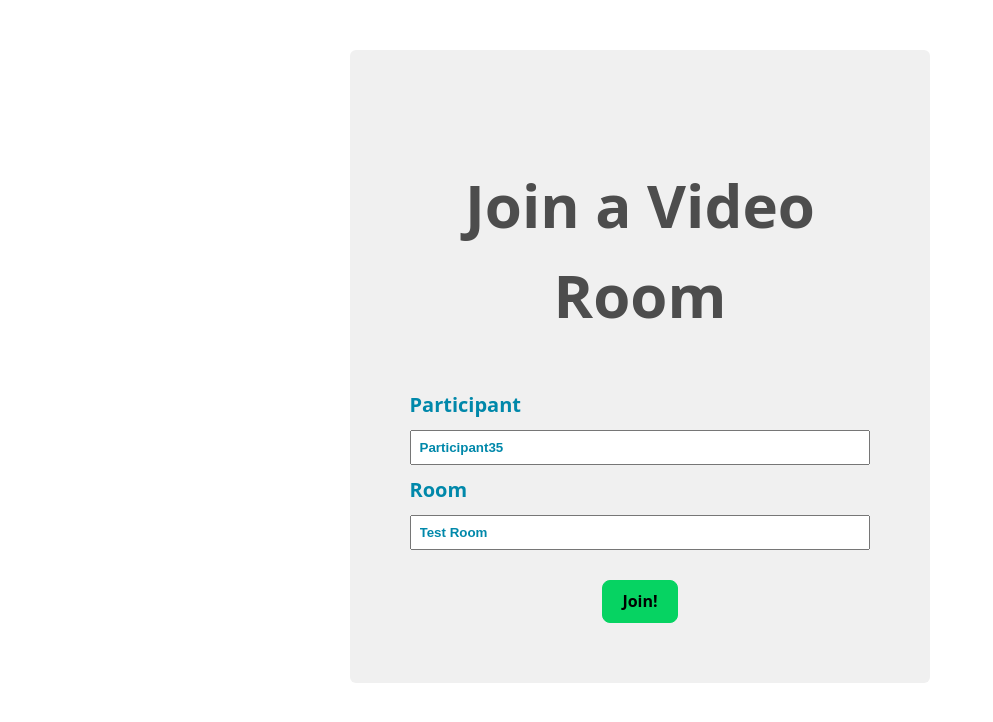
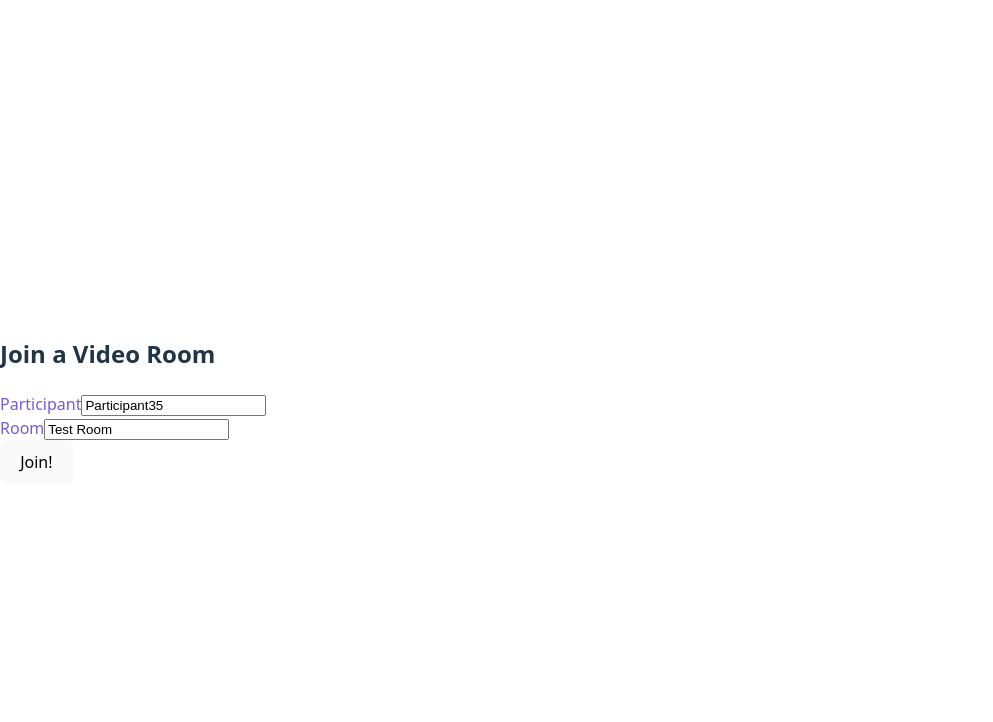
Before and after one commit to Spinichi/AIContact, a React (Vite) app in the folder AI_Contact_FE/: page /webrtc in a window 1280 px wide. Shown: the top 722 px of the page, without its empty margins (0-993 px from the left). Built offline with nearby package versions, Linux system fonts and the light colour scheme.

Commit message:
feat: webrtc css 제외[S13P11A702-74]

```diff
--- a/AI_Contact_FE/src/webrtc/WebRtcPage.css
+++ b/AI_Contact_FE/src/webrtc/WebRtcPage.css
@@ -1,16 +1,3 @@
-html {
-  height: 100%;
-}
-
-body {
-  margin: 0;
-  padding: 0;
-  padding-top: 50px;
-  display: flex;
-  flex-direction: column;
-  height: 100%;
-}
-
 header {
   height: 50px;
   width: 100%;
--- a/AI_Contact_FE/src/webrtc/WebRtcPage.tsx
+++ b/AI_Contact_FE/src/webrtc/WebRtcPage.tsx
@@ -6,7 +6,7 @@ import {
   Room,
   RoomEvent,
 } from "livekit-client";
-import "./WebRtcPage.css";
+// import "./WebRtcPage.css";
 import { useState } from "react";
 import VideoComponent from "./components/VideoComponent";
 import AudioComponent from "./components/AudioComponent";
```
